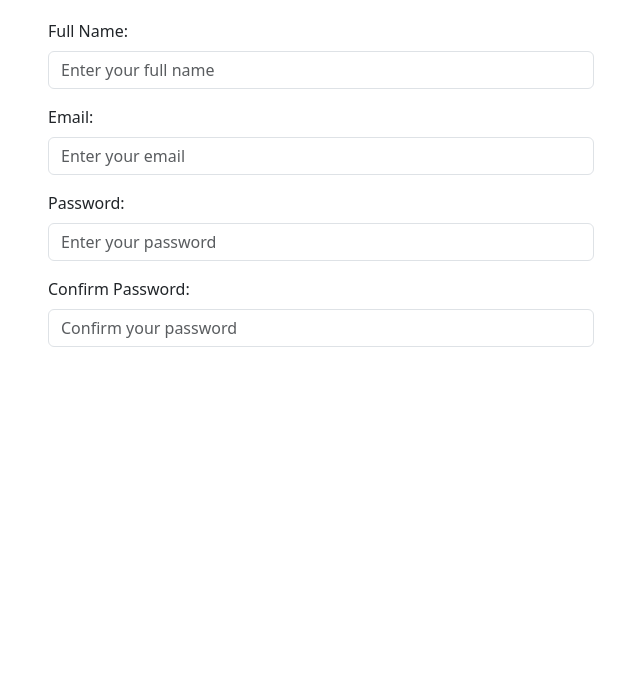
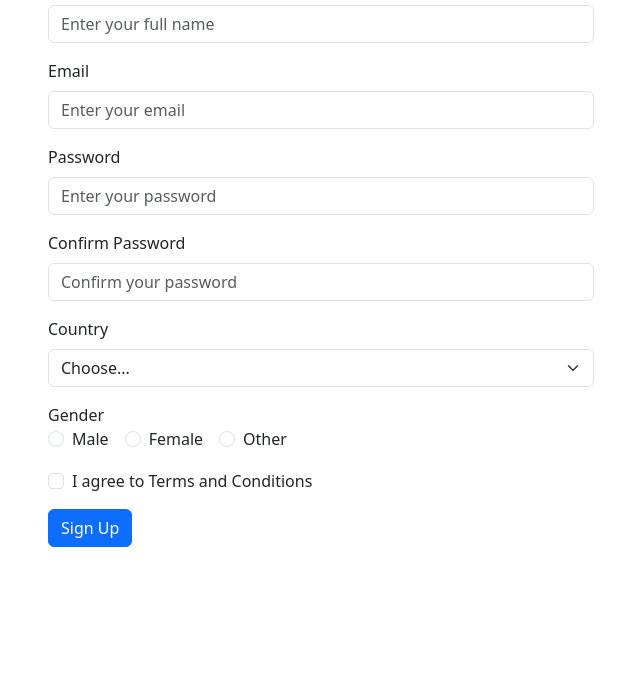
Before and after one commit to Wolfyre243/CA3-Practical, a plain HTML site: page index.html in a window 1280 px wide. Shown: the part 125-800 px from the top of the page, without its empty margins (319-959 px from the left). Drawn offline with nearby package versions, Linux system fonts and the light colour scheme.

Commit message:
finished up the form

```diff
--- a/index.html
+++ b/index.html
@@ -15,23 +15,57 @@
     <div class="container">
         <div class="row">
             <div class="col-md-6 mx-auto my-5">
-                <h1 class="mb-5 text-center">Sign Up Form</h1>
+                <h3 class="mb-3 text-center">Sign Up</h3>
                 <form>
                     <div class="mb-3">
-                        <label for="fullName" class="form-label">Full Name:</label>
-                        <input type="text" id="fullName" class="form-control" placeholder="Enter your full name">
+                        <label for="fullName" class="form-label">Full Name</label>
+                        <input type="text" id="fullName" class="form-control" placeholder="Enter your full name" required>
                     </div>
                     <div class="mb-3">
-                        <label for="email" class="form-label">Email:</label>
-                        <input type="text" id="email" class="form-control" placeholder="Enter your email">
+                        <label for="email" class="form-label">Email</label>
+                        <input type="text" id="email" class="form-control" placeholder="Enter your email" required>
                     </div>
                     <div class="mb-3">
-                        <label for="password" class="form-label">Password:</label>
-                        <input type="text" id="password" class="form-control" placeholder="Enter your password">
+                        <label for="password" class="form-label">Password</label>
+                        <input type="text" id="password" class="form-control" placeholder="Enter your password" required>
                     </div>
                     <div class="mb-3">
-                        <label for="confirmPassword" class="form-label">Confirm Password:</label>
-                        <input type="text" id="confirmPassword" class="form-control" placeholder="Confirm your password">
+                        <label for="confirmPassword" class="form-label">Confirm Password</label>
+                        <input type="text" id="confirmPassword" class="form-control" placeholder="Confirm your password" required>
+                    </div>
+                    <div class="mb-3">
+                        <label for="selectCountry" class="form-label">Country</label>
+                        <select name="country" class="form-select" id="selectCountry" required>
+                            <option selected>Choose...</option>
+                            <option value="Singapore">Singapore</option>
+                            <option value="Malaysia">Malaysia</option>
+                            <option value="Switzerland">Switzerland</option>
+                            <option value="India">India</option>
+                            <option value="Mexico">Mexico</option>
+                            <option value="Canada">Canada</option>
+                        </select>
+                    </div>
+                    <label for="">Gender</label>
+                    <div class="mb-3 d-flex flex-row">
+                        <div class="form-check">
+                            <input class="form-check-input" type="radio" name="genderRadio" id="genderRadioM" required>
+                            <label class="form-check-label" for="genderRadioM">Male</label>
+                        </div>
+                        <div class="form-check mx-3">
+                            <input class="form-check-input" type="radio" name="genderRadio" id="genderRadioM" required>
+                            <label class="form-check-label" for="genderRadioM">Female</label>
+                        </div>
+                        <div class="form-check">
+                            <input class="form-check-input" type="radio" name="genderRadio" id="genderRadioM" required>
+                            <label class="form-check-label" for="genderRadioM">Other</label>
+                        </div>
+                    </div>
+                    <div class="mb-3 form-check">
+                        <input class="form-check-input" type="checkbox" name="termNconditions" id="agreeToTerms" required>
+                        <label for="agreeToTerms">I agree to Terms and Conditions</label>
+                    </div>
+                    <div>
+                        <button class="btn btn-primary" type="submit">Sign Up</button>
                     </div>
                 </form>
             </div>
```
